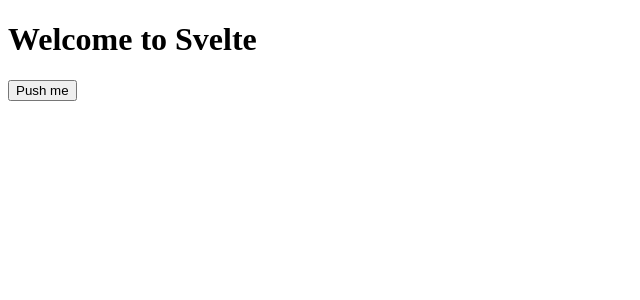
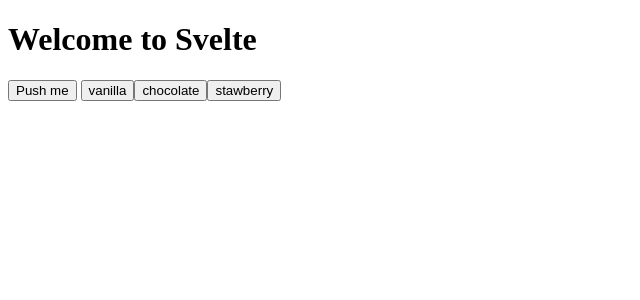
Before and after one commit to timdecillis/svelte-practice, a SvelteKit app: page / in a window 1280 px wide. Shown: the top 300 px of the page, without its empty margins (0-640 px from the left). Built offline with nearby package versions, Linux system fonts and the light colour scheme.

Commit message:
Created and rendered flavor buttons

```diff
--- a/src/routes/+page.svelte
+++ b/src/routes/+page.svelte
@@ -1,6 +1,9 @@
 <script>
+  import Button from "./Button.svelte";
+  import Options from "./Options.svelte";
+
   let clicked = false;
-  import Button from "./Button.svelte";
+
   const handleClick = () => {
     clicked = !clicked;
   }
@@ -12,3 +15,5 @@
 {/if}
 
 <Button on:click={handleClick} />
+
+<Options></Options>
--- a/src/routes/Options.svelte
+++ b/src/routes/Options.svelte
@@ -0,0 +1,7 @@
+<script>
+  import { data } from "./dummydata";
+</script>
+
+{#each data as flavor}
+  <button>{flavor}</button>
+{/each}
```
